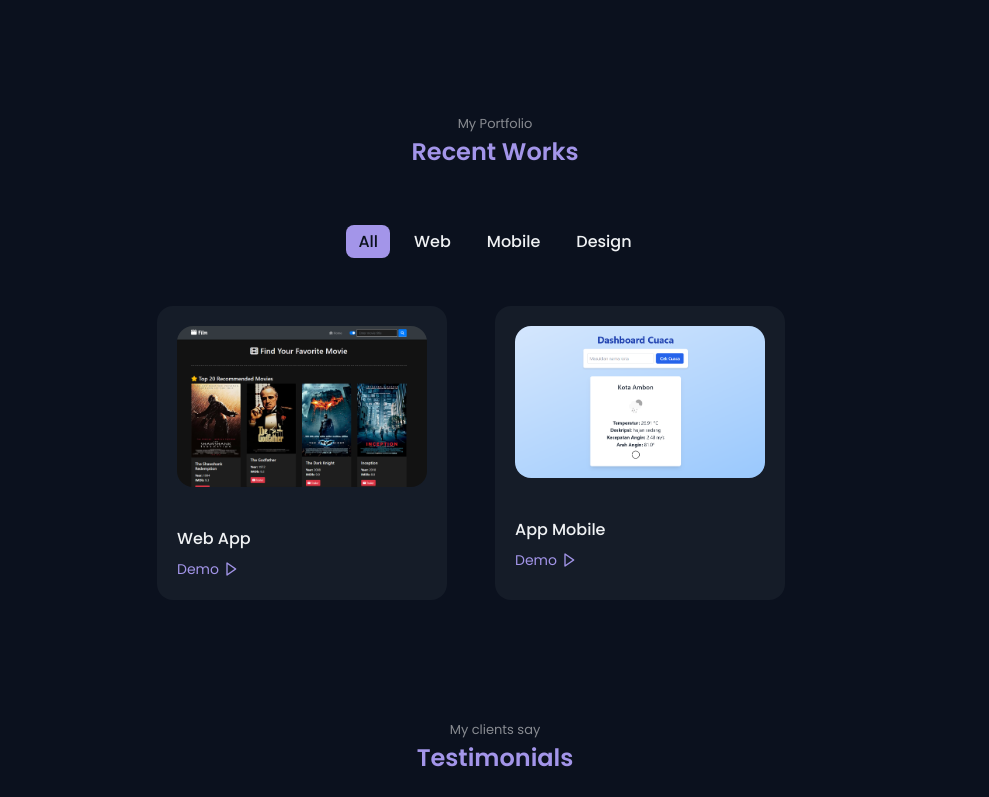
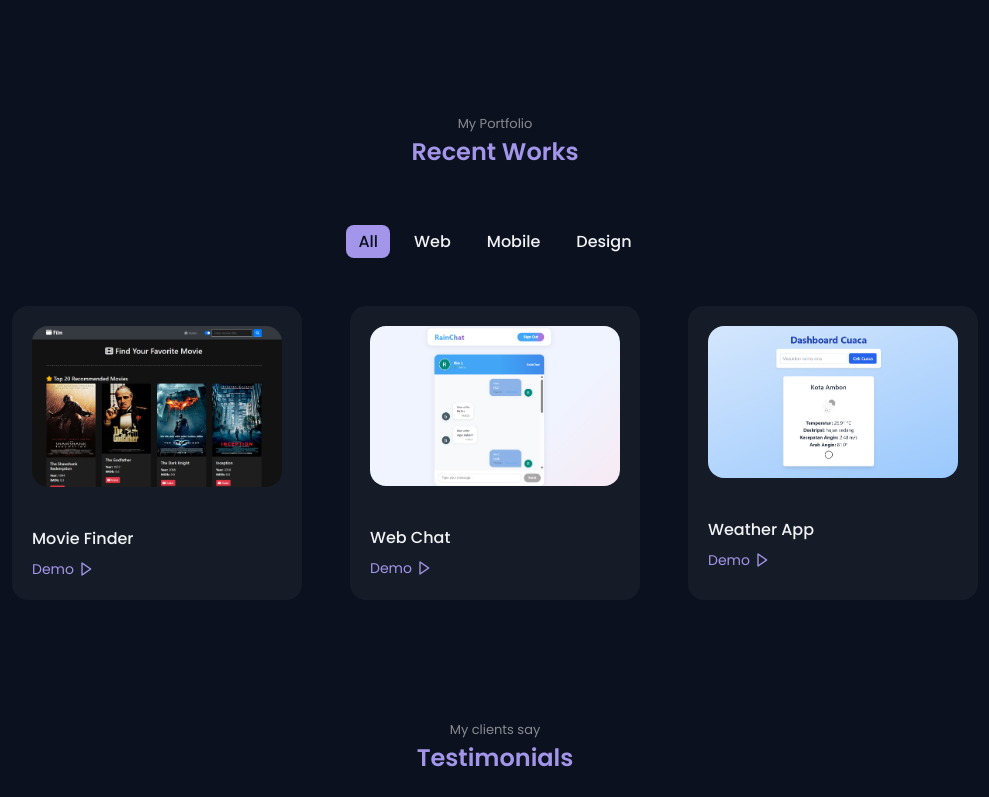
Before and after one commit to rioreiner/Portfolio, a plain HTML site: page index.html in a window 1280 px wide. Shown: the part 2506-3303 px from the top of the page, without its empty margins (145-1134 px from the left). Drawn offline with nearby package versions, Linux system fonts and the light colour scheme.

Commit message:
update info

```diff
--- a/index.html
+++ b/index.html
@@ -134,7 +134,7 @@
                         <div class="about__box">
                             <i class='bx bx-briefcase-alt about__icon'></i>
                             <h3 class="about__title">Completed</h3>
-                            <span class="about__subtitle">2+ Projects</span>
+                            <span class="about__subtitle">5+ Projects</span>
                         </div>
                         <div class="about__box">
                             <i class='bx bx-support about__icon'></i>
@@ -168,7 +168,7 @@
 
                                 <div>
                                     <h3 class="skills__name">HTML</h3>
-                                    <span class="skills__level">Advanced</span>
+                                    <span class="skills__level">Intermediate</span>
                                 </div>
                             </div>
 
@@ -234,7 +234,7 @@
 
                                 <div>
                                     <h3 class="skills__name">PHP</h3>
-                                    <span class="skills__level">Intermediate</span>
+                                    <span class="skills__level">Advanced</span>
                                 </div>
                             </div>
 
@@ -243,7 +243,7 @@
 
                                 <div>
                                     <h3 class="skills__name">Java</h3>
-                                    <span class="skills__level">Advanced</span>
+                                    <span class="skills__level">Basic</span>
                                 </div>
                             </div>
 
@@ -451,7 +451,17 @@
                 <div class="work__card mix web">
                     <img src="assets/img/work1.png" alt="" class="work__img">
 
-                    <h3 class="work__title">Web App</h3>
+                    <h3 class="work__title">Movie Finder</h3>
+
+                    <a href="#" class="work__button">
+                        Demo <i class='bx bx-right-arrow work__icon'></i>
+                    </a>
+                </div>
+
+            <div class="work__card mix web">
+                    <img src="assets/img/work3.png" alt="" class="work__img">
+
+                    <h3 class="work__title">Web Chat</h3>
 
                     <a href="#" class="work__button">
                         Demo <i class='bx bx-right-arrow work__icon'></i>
@@ -461,7 +471,7 @@
                 <div class="work__card mix mobile">
                     <img src="assets/img/work2.png" alt="Mobile app interface displayed on a smartphone" class="work__img">
 
-                    <h3 class="work__title">App Mobile</h3>
+                    <h3 class="work__title">Weather App</h3>
 
                     <a href="#" class="work__button">
                         Demo <i class='bx bx-right-arrow work__icon'></i>
```
Also changed, not shown: assets/img/testimonial1.png (deleted), assets/img/testimonial2.png (deleted), assets/img/testimonial3.png (deleted), assets/img/work3.png (added).
